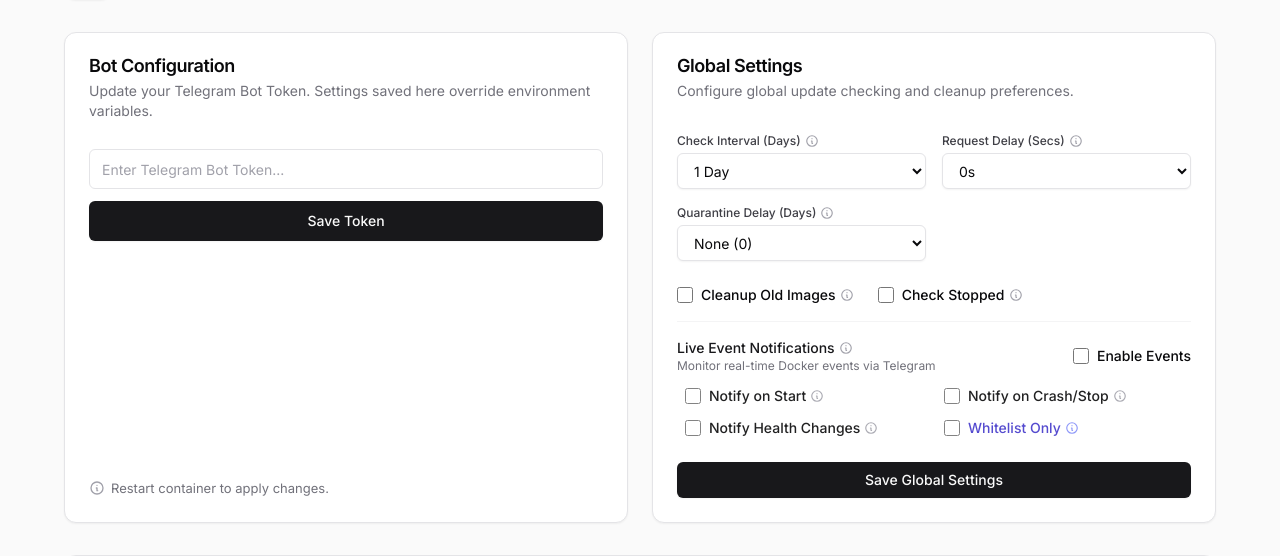
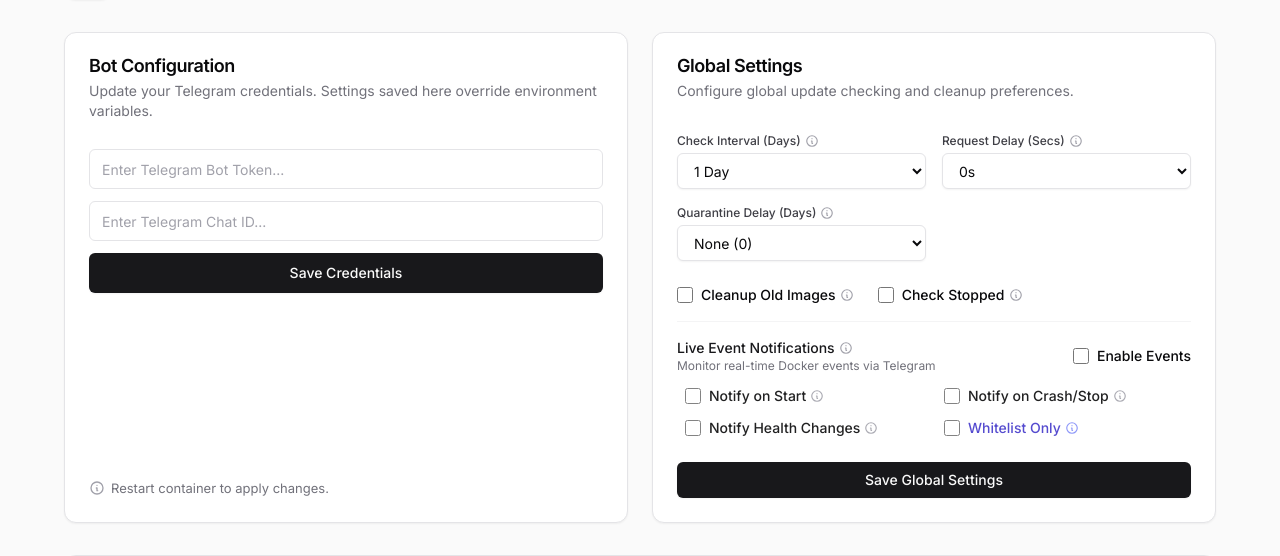
Before and after one commit to uniextra/TelegramTower, a Flask app: template templates/dashboard.html in a window 1280 px wide. Shown: the part 88-644 px from the top of the page. Run offline with Flask 3, Linux system fonts and the light colour scheme; the template is opened without the code that fills it, so the values that code supplies are empty; some libraries are stand-ins or nearby versions.

Commit message:
feat: add telegram chat id configuration to web dashboard

```diff
--- a/templates/dashboard.html
+++ b/templates/dashboard.html
@@ -40,25 +40,33 @@
             <div class="rounded-xl border border-zinc-200 bg-white shadow-sm text-zinc-950 flex flex-col">
                 <div class="flex flex-col space-y-1.5 p-6 pb-4">
                     <h3 class="font-semibold leading-none tracking-tight text-lg">Bot Configuration</h3>
-                    <p class="text-sm text-zinc-500">Update your Telegram Bot Token. Settings saved here override environment variables.</p>
+                    <p class="text-sm text-zinc-500">Update your Telegram credentials. Settings saved here override environment variables.</p>
                 </div>
                 <div class="p-6 pt-0 flex-1 flex flex-col justify-between">
                     <form method="POST" action="/" class="flex flex-col space-y-3">
-                        <input type="hidden" name="action" value="save_bot_token">
+                        <input type="hidden" name="action" value="save_bot_credentials">
                         <div class="relative w-full">
                             {% if env_token and db_token and env_token != db_token %}
                             <div class="absolute right-3 top-1/2 -translate-y-1/2 group cursor-help z-10 flex items-center">
-                                <span class="text-amber-500 text-sm drop-shadow-sm" title="How often to check for image updates on Docker Hub.">⚠️</span>
-                                <div class="absolute bottom-full right-0 mb-2 hidden w-64 rounded-md border border-zinc-200 bg-white p-3 text-xs text-zinc-700 shadow-lg group-hover:block transition-all">
-                                    <strong>Conflict Detected:</strong> El token usado es el de la web. Se recomienda usar solo uno (web o variable de entorno) para evitar conflictos.
-                                </div>
+                                <span class="text-amber-500 text-sm drop-shadow-sm" title="Conflict Detected: El token usado es el de la web. Se recomienda usar solo uno (web o variable de entorno) para evitar conflictos.">⚠️</span>
                             </div>
                             {% endif %}
                             <input type="text" name="bot_token" id="bot_token" value="{{ db_token or env_token }}" placeholder="Enter Telegram Bot Token..."
                                    class="flex h-10 w-full rounded-md border border-zinc-200 bg-white px-3 py-2 text-sm ring-offset-white file:border-0 file:bg-transparent file:text-sm file:font-medium placeholder:text-zinc-400 focus-visible:outline-none focus-visible:ring-2 focus-visible:ring-zinc-950 focus-visible:ring-offset-2 disabled:cursor-not-allowed disabled:opacity-50 transition-colors">
                         </div>
-                        <button type="submit" class="inline-flex items-center justify-center whitespace-nowrap rounded-md text-sm font-medium ring-offset-white transition-all focus-visible:outline-none focus-visible:ring-2 focus-visible:ring-zinc-950 focus-visible:ring-offset-2 bg-zinc-900 text-zinc-50 hover:bg-zinc-900/90 h-10 px-6 py-2 shadow-sm w-full">
-                            Save Token
+
+                        <div class="relative w-full mt-2">
+                            {% if env_chat_id and db_chat_id and env_chat_id != db_chat_id %}
+                            <div class="absolute right-3 top-1/2 -translate-y-1/2 group cursor-help z-10 flex items-center">
+                                <span class="text-amber-500 text-sm drop-shadow-sm" title="Conflict Detected: El Chat ID usado es el de la web. Se recomienda usar solo uno para evitar conflictos.">⚠️</span>
+                            </div>
+                            {% endif %}
+                            <input type="text" name="chat_id" id="chat_id" value="{{ db_chat_id or env_chat_id }}" placeholder="Enter Telegram Chat ID..."
+                                   class="flex h-10 w-full rounded-md border border-zinc-200 bg-white px-3 py-2 text-sm ring-offset-white file:border-0 file:bg-transparent file:text-sm file:font-medium placeholder:text-zinc-400 focus-visible:outline-none focus-visible:ring-2 focus-visible:ring-zinc-950 focus-visible:ring-offset-2 disabled:cursor-not-allowed disabled:opacity-50 transition-colors">
+                        </div>
+
+                        <button type="submit" class="inline-flex items-center justify-center whitespace-nowrap rounded-md text-sm font-medium ring-offset-white transition-all focus-visible:outline-none focus-visible:ring-2 focus-visible:ring-zinc-950 focus-visible:ring-offset-2 bg-zinc-900 text-zinc-50 hover:bg-zinc-900/90 h-10 px-6 py-2 shadow-sm w-full mt-2">
+                            Save Credentials
                         </button>
                     </form>
                     <p class="text-[13px] text-zinc-500 mt-4 flex items-center gap-1.5">
--- a/web_server.py
+++ b/web_server.py
@@ -50,12 +50,18 @@ def dashboard() -> Any:
 
         if request.method == "POST":
             action = request.form.get("action")
-            if action == "save_bot_token":
+            if action == "save_bot_credentials":
                 new_token = request.form.get("bot_token", "").strip()
                 if new_token:
                     config_db.set_bot_token(new_token)
                 else:
                     config_db.set_bot_token("")
+
+                new_chat_id = request.form.get("chat_id", "").strip()
+                if new_chat_id:
+                    config_db.set_chat_id(new_chat_id)
+                else:
+                    config_db.set_chat_id("")
             elif action == "save_global_settings":
                 try:
                     config_db.set_poll_interval_days(int(request.form.get("poll_interval_days") or 1))
@@ -95,6 +101,9 @@ def dashboard() -> Any:
 
         env_token = os.environ.get("TELEGRAM_BOT_TOKEN", "")
         db_token = config_db.get_bot_token() or ""
+        env_chat_id = os.environ.get("TELEGRAM_CHAT_ID", "")
+        db_chat_id = config_db.get_chat_id() or ""
+
         env_only_whitelist = os.environ.get("ONLY_WHITELIST", "").lower() == "true"
 
         settings = {
@@ -153,6 +162,8 @@ def dashboard() -> Any:
             q_days_global=q_days_global,
             env_token=env_token,
             db_token=db_token,
+            env_chat_id=env_chat_id,
+            db_chat_id=db_chat_id,
             settings=settings
         )
     except Exception as e:
```
Also changed, not shown: config_db.py (+7 -0 lines), main.py (+5 -3 lines).
